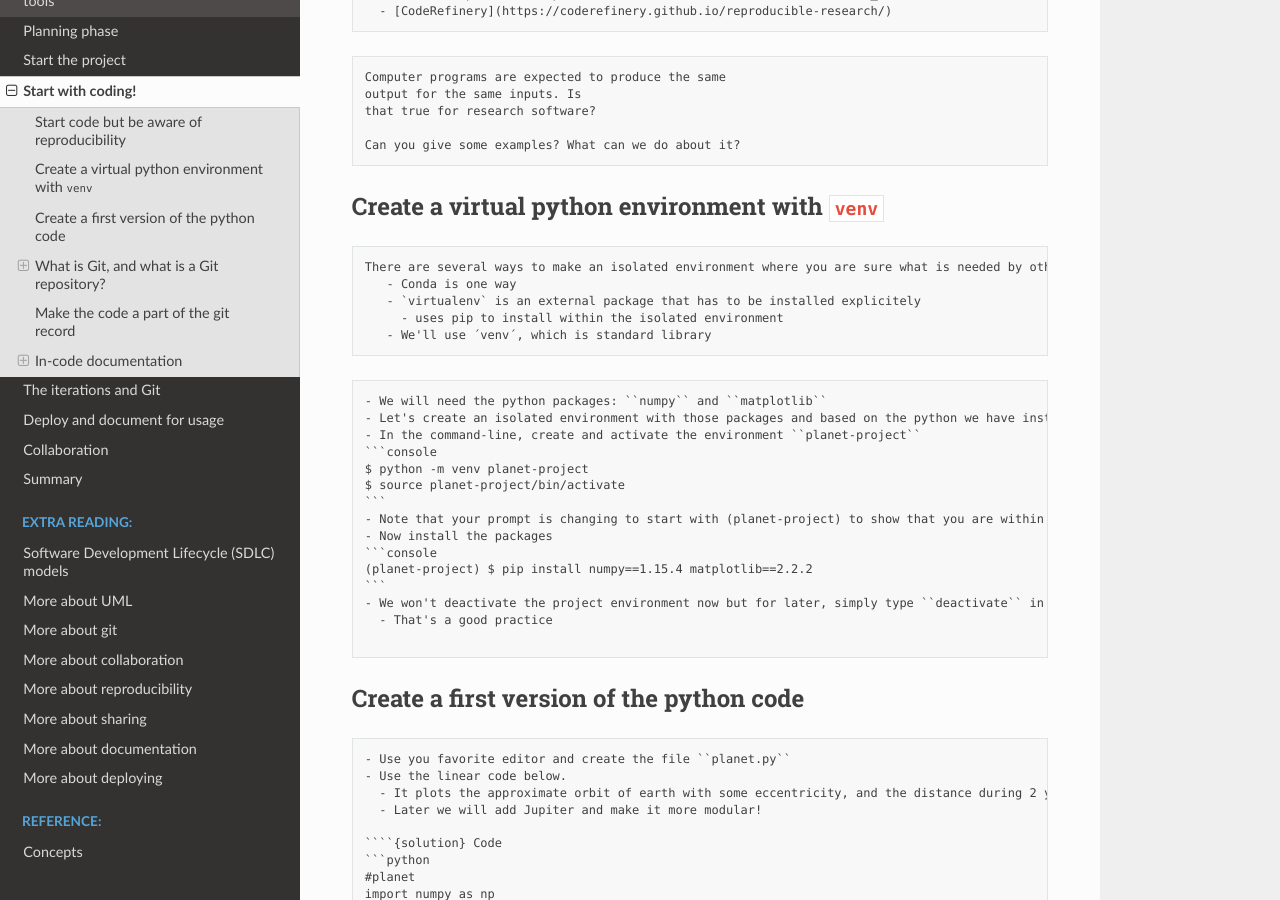
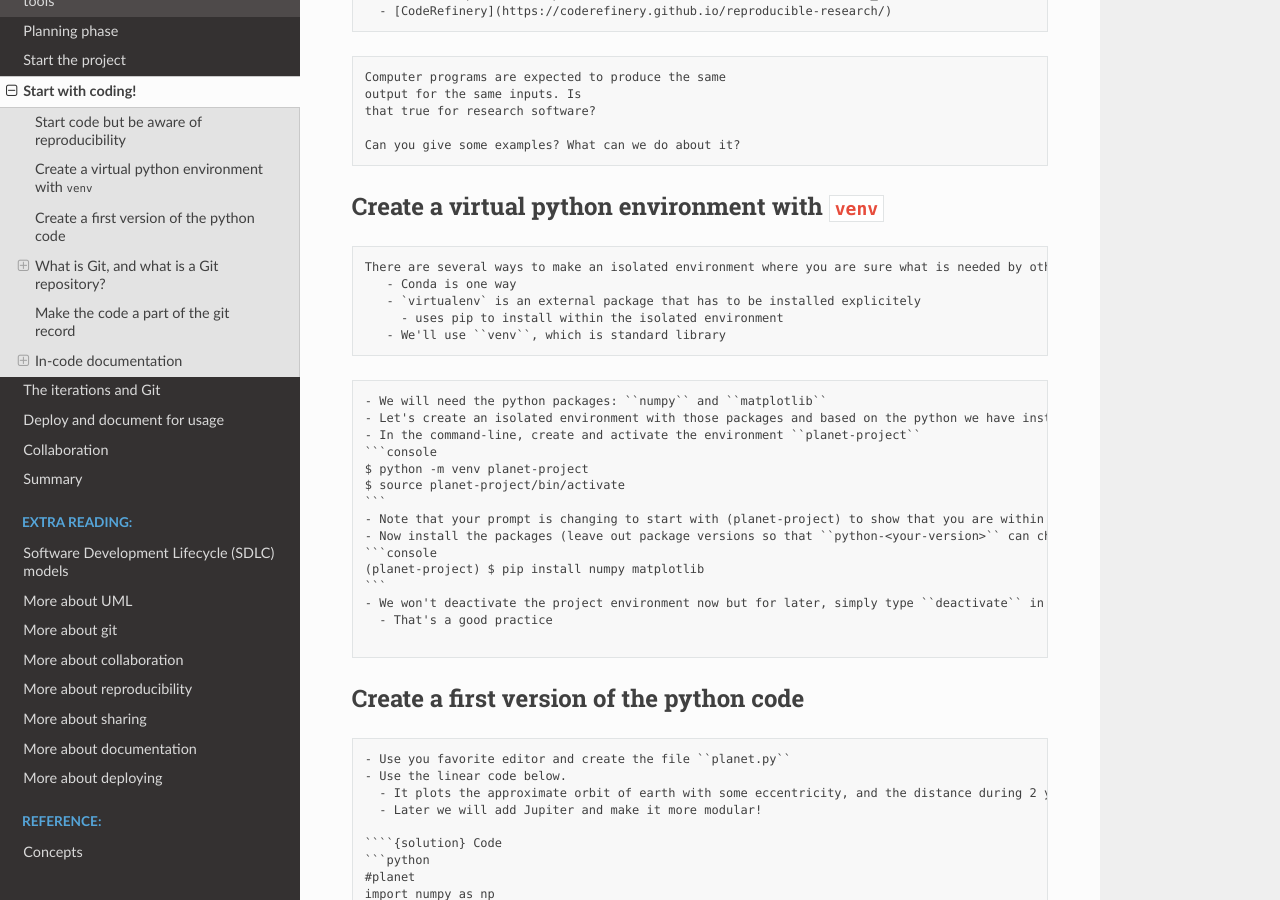
Before and after one commit to UPPMAX/programming_formalisms_intro, a Sphinx documentation site: the page built from doc/startup_code.md, in a window 1280 px wide and 900 px high, scrolled down 427 px. Built offline with Sphinx 7.4.7 and the Read the Docs theme 2.0.0, drawn with Linux system fonts in a browser that asks for light colours; pages that are not in the unit, such as notebooks, are missing from menus.

Commit message:
venv startup_code.md

````diff
--- a/doc/startup_code.md
+++ b/doc/startup_code.md
@@ -30,7 +30,7 @@ There are several ways to make an isolated environment where you are sure what i
    - Conda is one way
    - `virtualenv` is an external package that has to be installed explicitely
      - uses pip to install within the isolated environment
-   - We'll use ´venv´, which is standard library
+   - We'll use ``venv``, which is standard library
 ```
 
 
@@ -43,9 +43,9 @@ $ python -m venv planet-project
 $ source planet-project/bin/activate
 ```
 - Note that your prompt is changing to start with (planet-project) to show that you are within that environment.
-- Now install the packages
+- Now install the packages (leave out package versions so that ``python-<your-version>`` can choose by itself what suites)
 ```console
-(planet-project) $ pip install numpy==1.15.4 matplotlib==2.2.2
+(planet-project) $ pip install numpy matplotlib
 ```
 - We won't deactivate the project environment now but for later, simply type ``deactivate`` in the console.
   - That's a good practice
````
